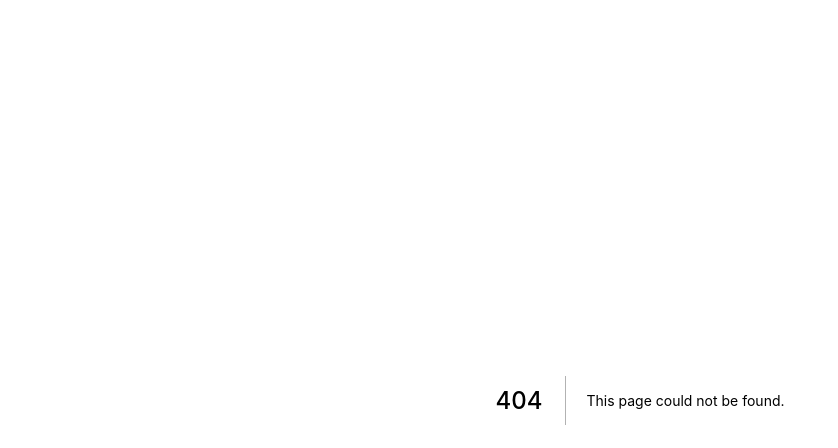
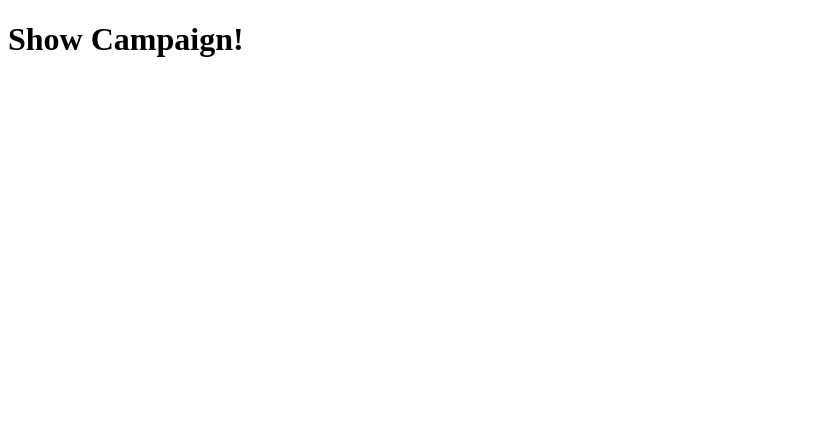
Before and after one commit to WendySanarwanto/campaign, a Next.js app: page /campaigns/show in a window 1280 px wide. Before the commit this address had no page. Shown: the top 448 px of the page, without its empty margins (0-838 px from the left). Built offline with nearby package versions, Linux system fonts and the light colour scheme.

Commit message:
Added  CampaignShow component that is going to be used for displaying Campaign's detail info later.

```diff
--- /dev/null
+++ b/pages/campaigns/show.js
@@ -0,0 +1,7 @@
+import React, { Component } from 'react';
+
+export default class CampaignShow extends Component {
+    render() {
+        return <h1> Show Campaign! </h1>;
+    }
+};
```
